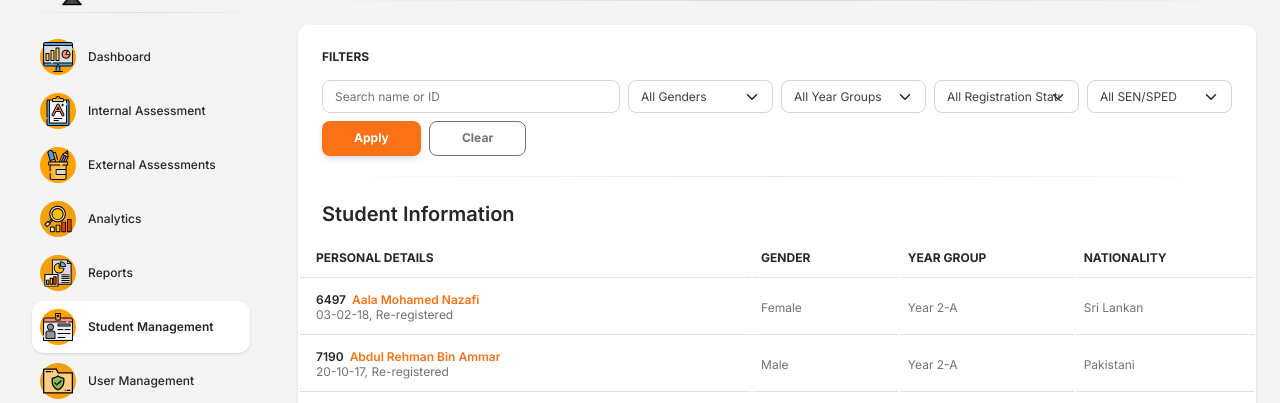
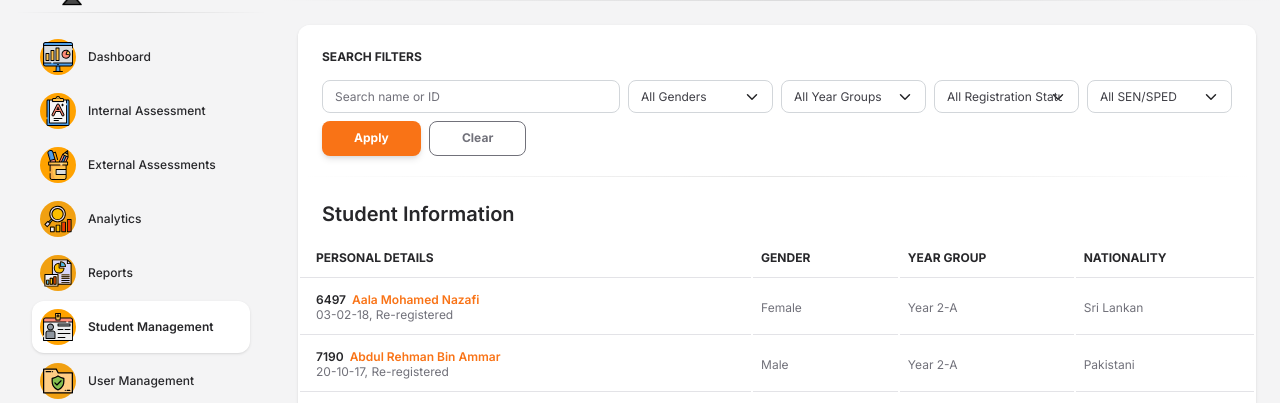
Before and after one commit to iam-awingsuma/ExamInsight, a Flask app: page /student_management in a window 1280 px wide. Shown: the part 82-485 px from the top of the page. Run offline with Flask 3, Linux system fonts and the light colour scheme; a user stored in the database is signed in; some libraries are stand-ins or nearby versions.

Commit message:
code refactor, adjusted html elements for search filters

```diff
--- a/templates/pages/students-all.html
+++ b/templates/pages/students-all.html
@@ -6,7 +6,7 @@
     <div class="col-12">
     <div class="card mb-4">
         <div class="card-header pb-0">
-            <p class="text-uppercase text-xs text-dark font-weight-bolder">Filters</p>
+            <p class="text-uppercase text-xs text-dark font-weight-bolder">Search Filters</p>
             <form id="filterForm" class="row gy-2 gx-2 align-items-center mb-1" method="get" action="#">
                 <div class="col-12 col-md-4">
                     <input type="search" class="form-control text-xs" name="q" placeholder="Search name or ID"
```
